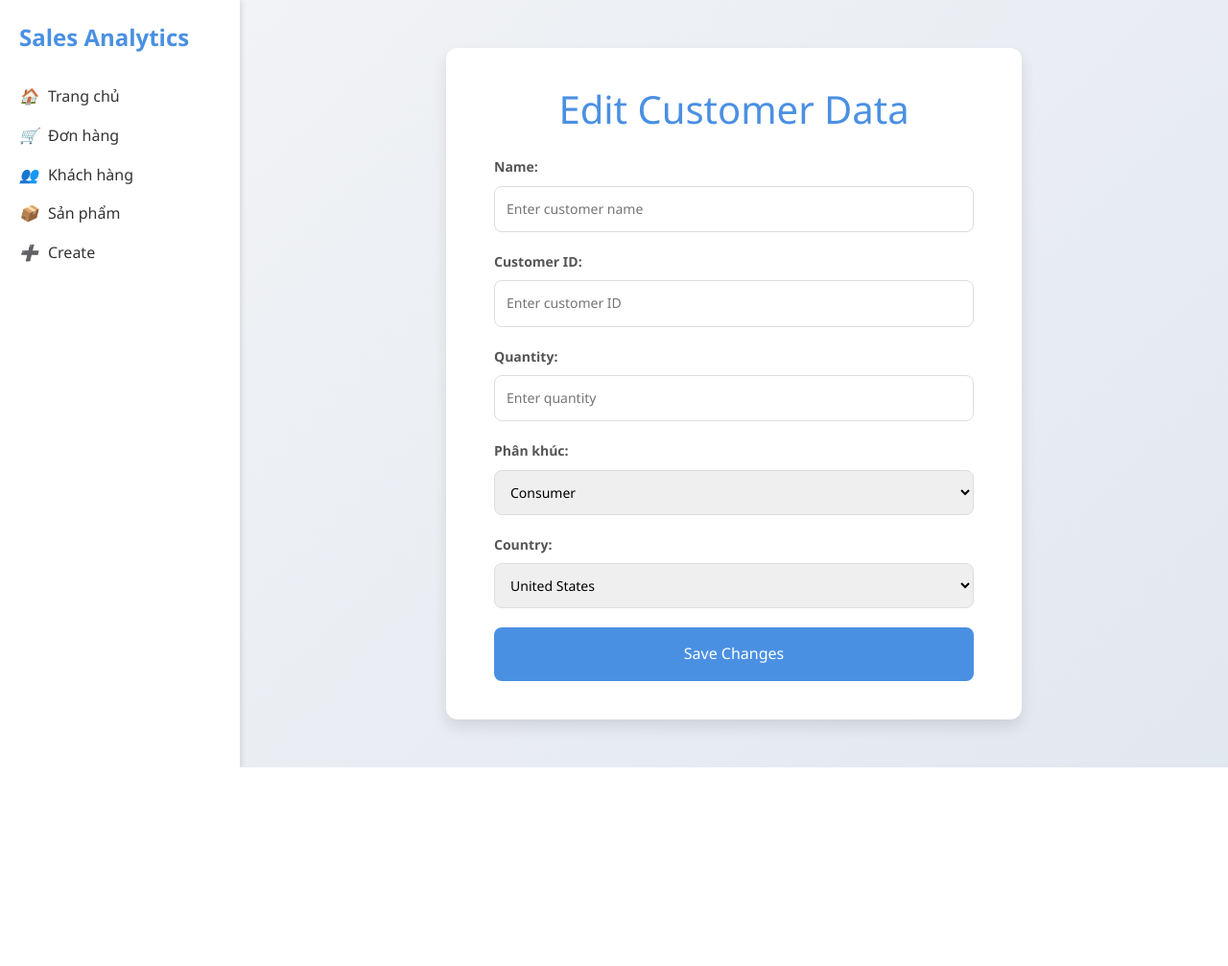
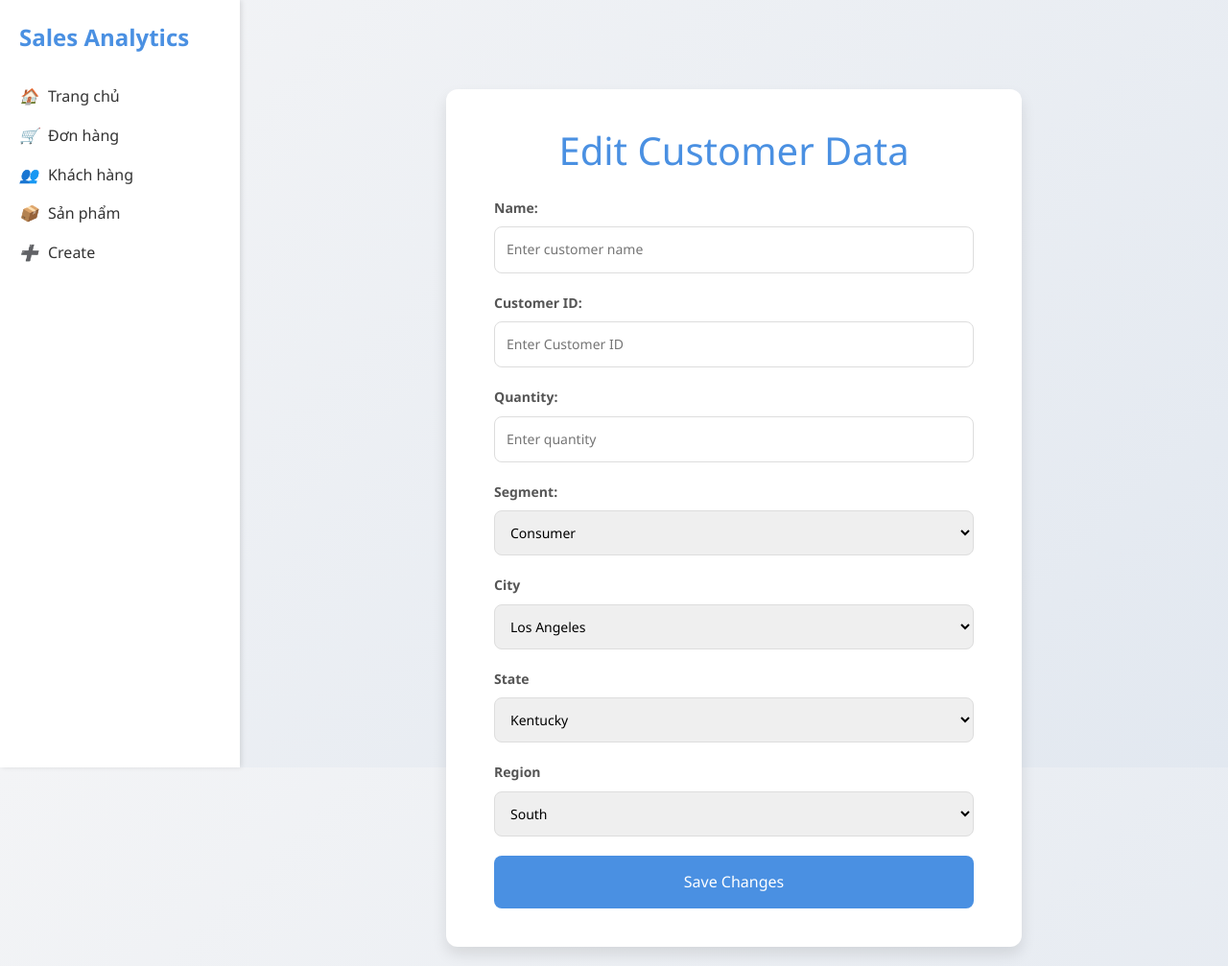
Before and after one commit to Thach45/Superstore-Sales, a Flask app: template templates/edit.html in a window 1280 px wide. Shown: the whole page at 96% size. Before the commit the page ends 800 px from the top, so only its background shows below. Run offline with Flask 3, Linux system fonts and the light colour scheme; the template is opened without the code that fills it, so the values that code supplies are empty; some libraries are stand-ins or nearby versions.

Commit message:
add edituser

```diff
--- a/static/style/edit.css
+++ b/static/style/edit.css
@@ -3,6 +3,7 @@
     padding: 0;
     box-sizing: border-box;
 }
+
 
 body {
     font-family: 'Segoe UI', Tahoma, Geneva, Verdana, sans-serif;
@@ -12,6 +13,7 @@ body {
     align-items: center;
     height: 100vh;
     color: #333;
+    padding-top: 280px;
 }
 
 .container {
@@ -22,6 +24,7 @@ body {
     width: 100%;
     max-width: 600px;
     transition: transform 0.3s ease;
+    margin : 0 auto;
 }
 
 .container:hover {
--- a/templates/edit.html
+++ b/templates/edit.html
@@ -1,5 +1,4 @@
 {% extends "layout.html" %}
-
 {% block title %}Chỉnh sửa{% endblock %}
 {% block content %}
 <link rel="stylesheet" href="{{url_for('static', filename='style/edit.css')}}">
@@ -13,7 +12,7 @@
 
         <div class="form-group">
             <b><label for="idcustomer">Customer ID:</label></b>
-            <input type="text" id="idcustomer" name="idcustomer" placeholder="Enter customer ID" value="{{customer.IDCustomer}}">
+            <input type="text" id="idcustomer" name="idcustomer" placeholder="Enter Customer ID" value="{{customer.IDCustomer}}">
         </div>
 
         <div class="form-group">
@@ -22,23 +21,42 @@
         </div>
 
         <div class="form-group">
-            <b><label for="segment">Phân khúc:</label></b>
+            <b><label for="segment">Segment:</label></b>
             <select id="segment" name="segment">
-                <option value="consumer" {% if customer.Segment == 'consumer' %}selected{% endif %}>Consumer</option>
-                <option value="corporate" {% if customer.Segment == 'corporate' %}selected{% endif %}>Corporate</option>
-                <option value="home office" {% if customer.Segment == 'home office' %}selected{% endif %}>Home Office</option>
+                <option value="Consumer" {% if customer.Segment == 'Consumer' %}selected{% endif %}>Consumer</option>
+                <option value="Corporate" {% if customer.Segment == 'Corporate' %}selected{% endif %}>Corporate</option>
+                <option value="Home Office" {% if customer.Segment == 'Home Office' %}selected{% endif %}>Home Office</option>
             </select>
         </div>
 
         <div class="form-group">
-            <b><label for="segment">Country:</label></b>
-            <select id="segment" name="Country">
-                <option value="United States">United States</option>
-                <option value="Canada">Canada</option>
-                <option value="Mexico">Mexico</option>
+            <b><label for="city">City</label></b>
+            <select name="city" id="city">
+                <option value="Los Angeles">Los Angeles</option>
+                <option value="Fort Lauderdale">Fort Lauderdale</option>
+                <option value="Henderson">Henderson</option>
+            </select>
+
+        </div>
+
+        <div class="form-group">
+            <b><label for="state">State</label></b>
+            <select name="state" id="state">
+                <option value="Kentucky">Kentucky</option>
+                <option value="California">California</option>
+                <option value="Florida">Florida</option>
             </select>
         </div>
 
+        <div class="form-group">
+            <b><label for="region">Region</label></b>
+            <select name="region" id="region">
+                <option value="South">South</option>
+                <option value="West">West</option>
+                <option value="East">East</option>
+                <option value="Central">Central</option>
+            </select>
+        </div>
         <button type="submit" class="submit-btn">Save Changes</button>
     </form>
 </div>
```
Also changed, not shown: blueprint/edit/edit_controller.py (+20 -3 lines).
